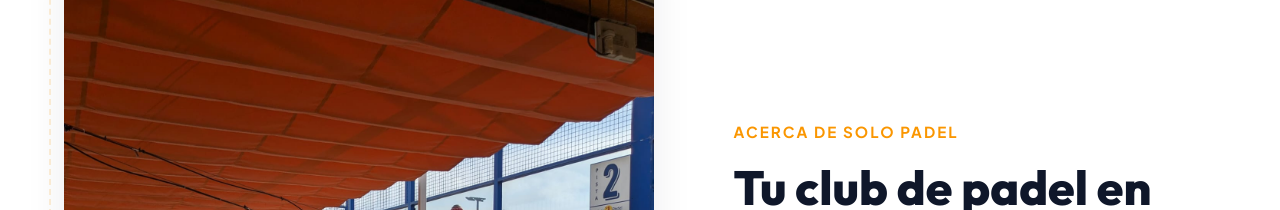
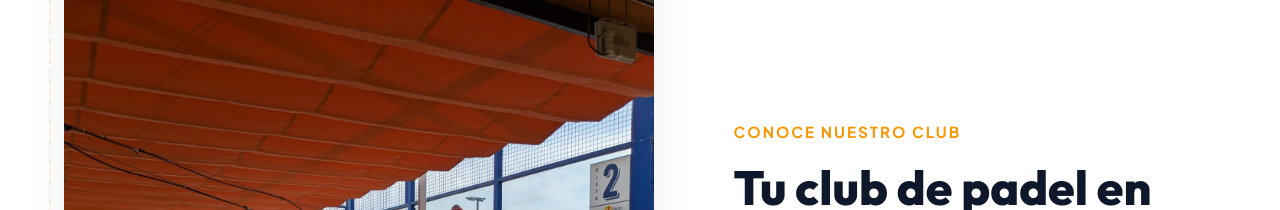
Before and after one commit to isabelfdezramirez/solopadel-web, a React (Vite) app: page / in a window 1280 px wide. Shown: the part 1080-1290 px from the top of the page. Built offline with nearby package versions, Linux system fonts and the light colour scheme.

Commit message:
Cambiar texto Acerca de Solo Padel por Conoce nuestro club en componente About

```diff
--- a/src/components/About.jsx
+++ b/src/components/About.jsx
@@ -111,7 +111,7 @@ export default function About() {
               display: 'block',
               marginBottom: '1rem'
             }}>
-              Acerca de Solo Padel
+              Conoce nuestro club
             </span>
 
             <h2 style={{
```
